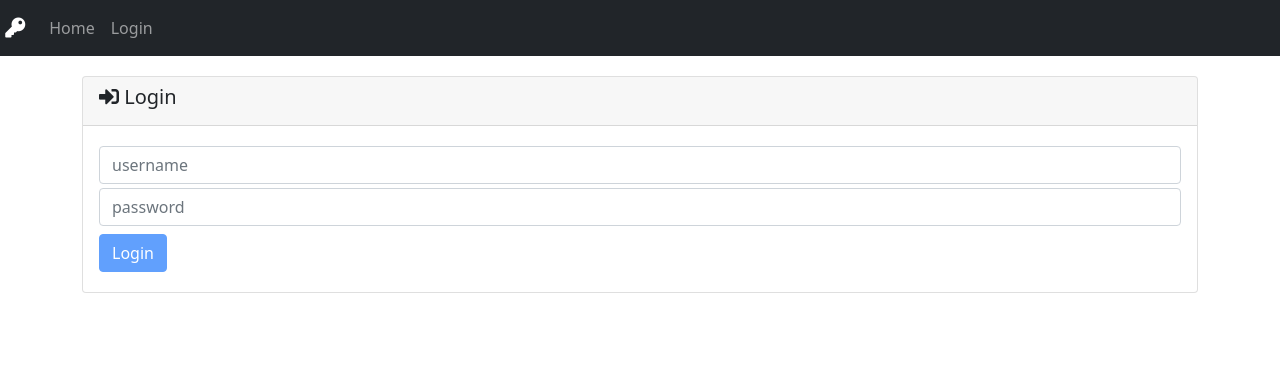
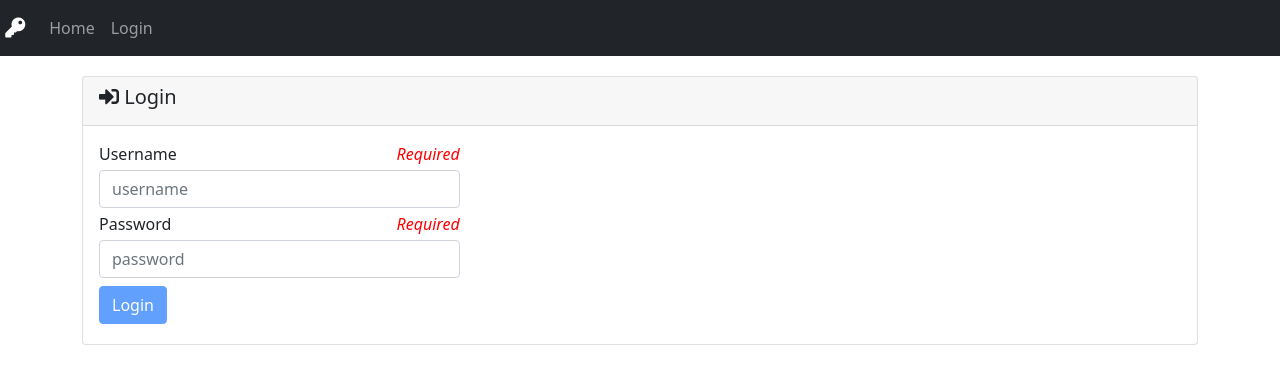
Before and after one commit to fabricecoulon/ng-password-manager, an Angular app: page /login in a window 1280 px wide. Shown: the top 384 px of the page. Built offline with nearby package versions, Linux system fonts and the light colour scheme.

Commit message:
Add emphasis required for required login fields

```diff
--- a/src/app/login/login.component.css
+++ b/src/app/login/login.component.css
@@ -0,0 +1,5 @@
+em {
+    float:right;
+    color:red;
+    padding-left: 1em;
+}
--- a/src/app/login/login.component.html
+++ b/src/app/login/login.component.html
@@ -12,18 +12,23 @@
         <h5><i class="fas fa-sign-in-alt"></i> Login </h5>
       </div>
       <div *ngIf="!loginService.loggedIn" class="card-body">
+        <div class="col-md-4">
         <form #loginForm="ngForm" class="form-inline">
-          <label for="username" class="sr-only">Username</label>
-          <input type="text" name="username" id="username" class="form-control my-1 mr-sm-2" required [(ngModel)]="loginService.username"
-            autocomplete="off" placeholder="username" >
-
-          <label for="password" class="sr-only">Password</label>
-          <input type="password" name="password" id="password" class="form-control my-1 mr-sm-2" required [(ngModel)]="loginService.password"
-            autocomplete="off" placeholder="password" >
-
-
+          <div class="form-group">
+            <label for="username">Username</label>
+            <em *ngIf="loginForm.controls['username']?.invalid">Required</em>
+            <input type="text" name="username" id="username" class="form-control my-1 mr-sm-2" required [(ngModel)]="loginService.username"
+              autocomplete="off" placeholder="username" >
+          </div>
+          <div class="form-group">
+            <label for="password">Password</label>
+            <em *ngIf="loginForm.controls['password']?.invalid">Required</em>
+            <input type="password" name="password" id="password" class="form-control my-1 mr-sm-2" required [(ngModel)]="loginService.password"
+              autocomplete="off" placeholder="password" >
+          </div>
           <button (click)="login();"  class="btn btn-primary my-1" [disabled]="loginForm.form.invalid">Login</button>
         </form>
+        </div>
       </div>
 
     </div>
--- a/src/app/view-error/view-error.component.ts
+++ b/src/app/view-error/view-error.component.ts
@@ -14,8 +14,10 @@ export class ViewErrorComponent implements OnInit {
     console.log('ViewErrorComponent : constructor : navigation', navigation);
     if (navigation !== null) {
       const state = navigation.extras.state as {errObj: string};
-      this.errorMessage = state.errObj;
-      console.log('ViewErrorComponent : constructor : this.errorMessage', this.errorMessage);
+      if ( (state != null) && (state.hasOwnProperty('errObj')) ) {
+        this.errorMessage = state.errObj;
+        console.log('ViewErrorComponent : constructor : this.errorMessage', this.errorMessage);
+      }
     }
   }
 
```
